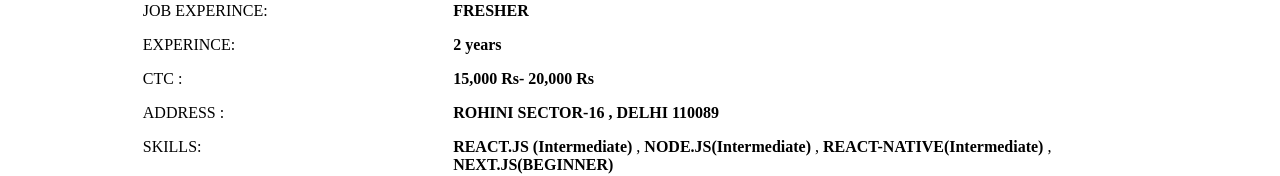
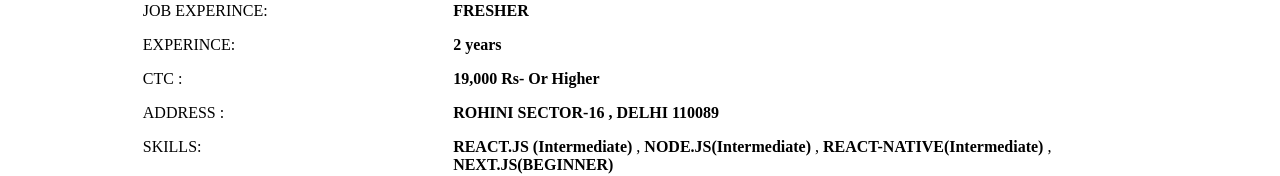
Before and after one commit to Shivam06-form/Portfolio, a Next.js app: page / in a window 1280 px wide. Shown: the part 744-920 px from the top of the page. Built offline with nearby package versions, Linux system fonts and the light colour scheme.

Commit message:
commit-13

```diff
--- a/components/Detials/Detials.js
+++ b/components/Detials/Detials.js
@@ -39,7 +39,7 @@ const Detials = ({ MoveToRef }) => {
           <b> 2 years</b>
         </ul>
         <ul className="detials">
-          <div> CTC : </div> <b> 15,000 Rs- 20,000 Rs</b>
+          <div> CTC : </div> <b> 19,000 Rs- Or Higher </b>
         </ul>
         <ul className="detials">
           <div> ADDRESS : </div>
```
